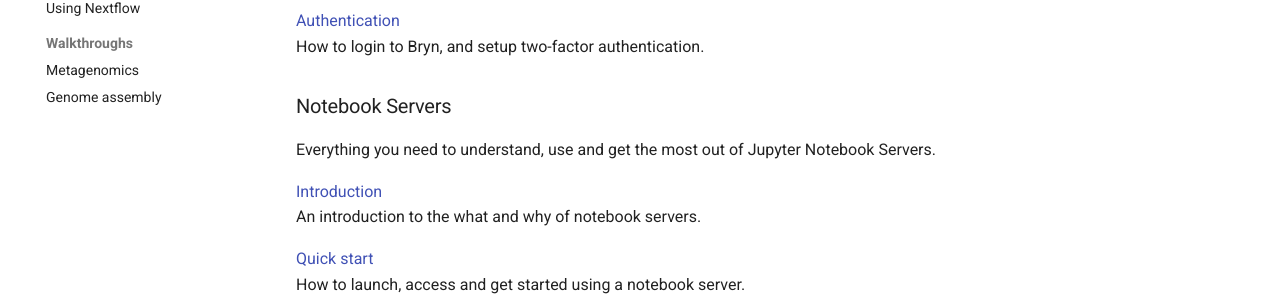
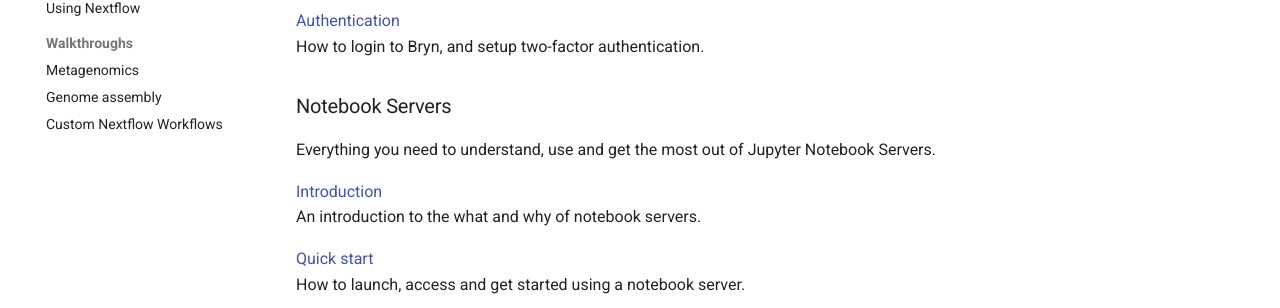
Before and after one commit to MRC-CLIMB/docs, an MkDocs documentation site: the page built from docs/index.md, in a window 1280 px wide. Shown: the part 543-851 px from the top of the page. Built offline with MkDocs 1.6.1 and Material for MkDocs 9.7.7, drawn with Linux system fonts in a browser that asks for light colours.

Commit message:
add nextflow custom to mkdocs

```diff
--- a/mkdocs.yml
+++ b/mkdocs.yml
@@ -53,3 +53,4 @@ nav:
   - "Walkthroughs":
       - "Metagenomics": "walkthroughs/metagenomics-tutorial.md"
       - "Genome assembly": "walkthroughs/genome-assembly/spades.md"
+      - "Custom Nextflow Workflows": "walkthroughs/nextflow-custom-workflows/nextflow-custom.md"
```
